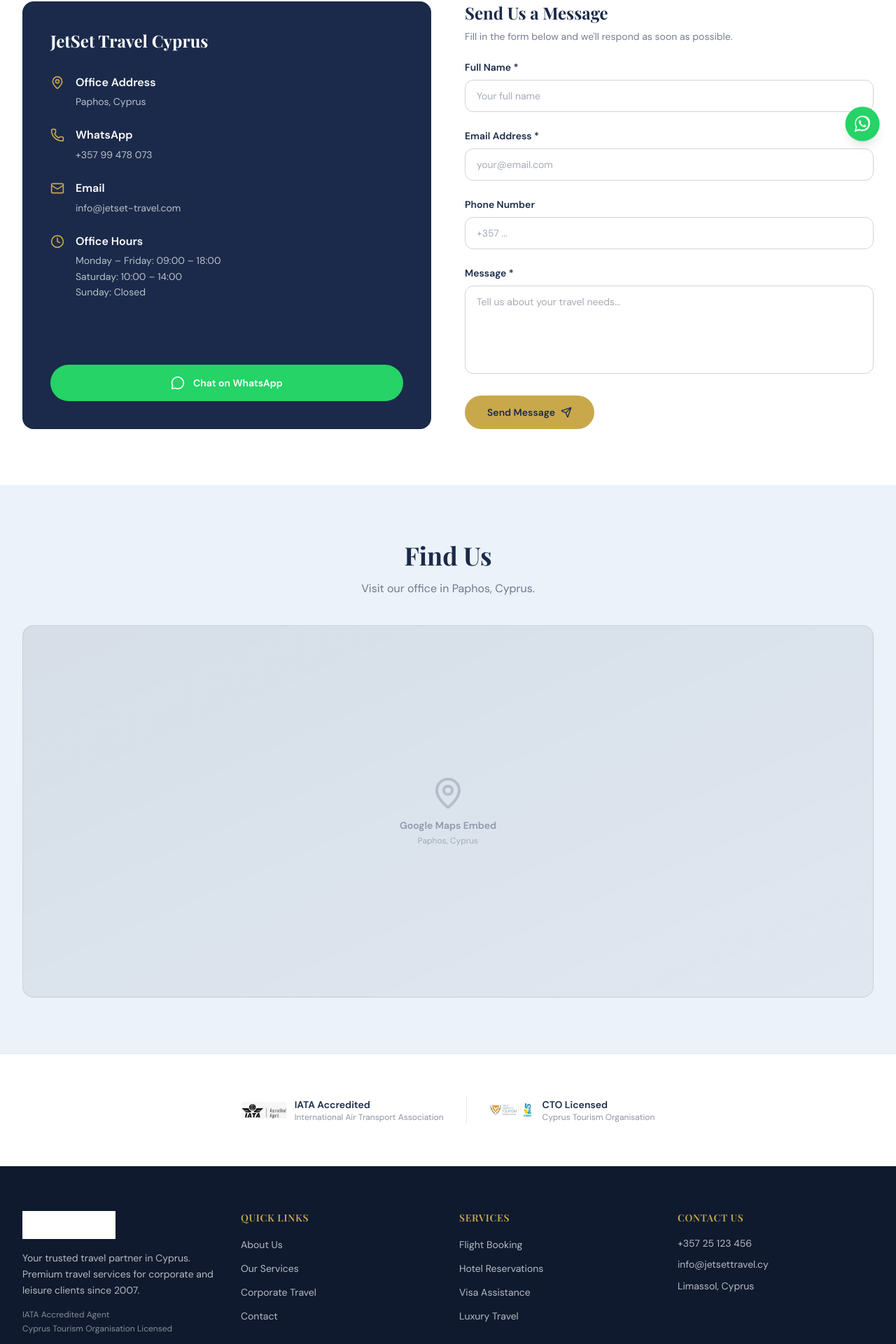
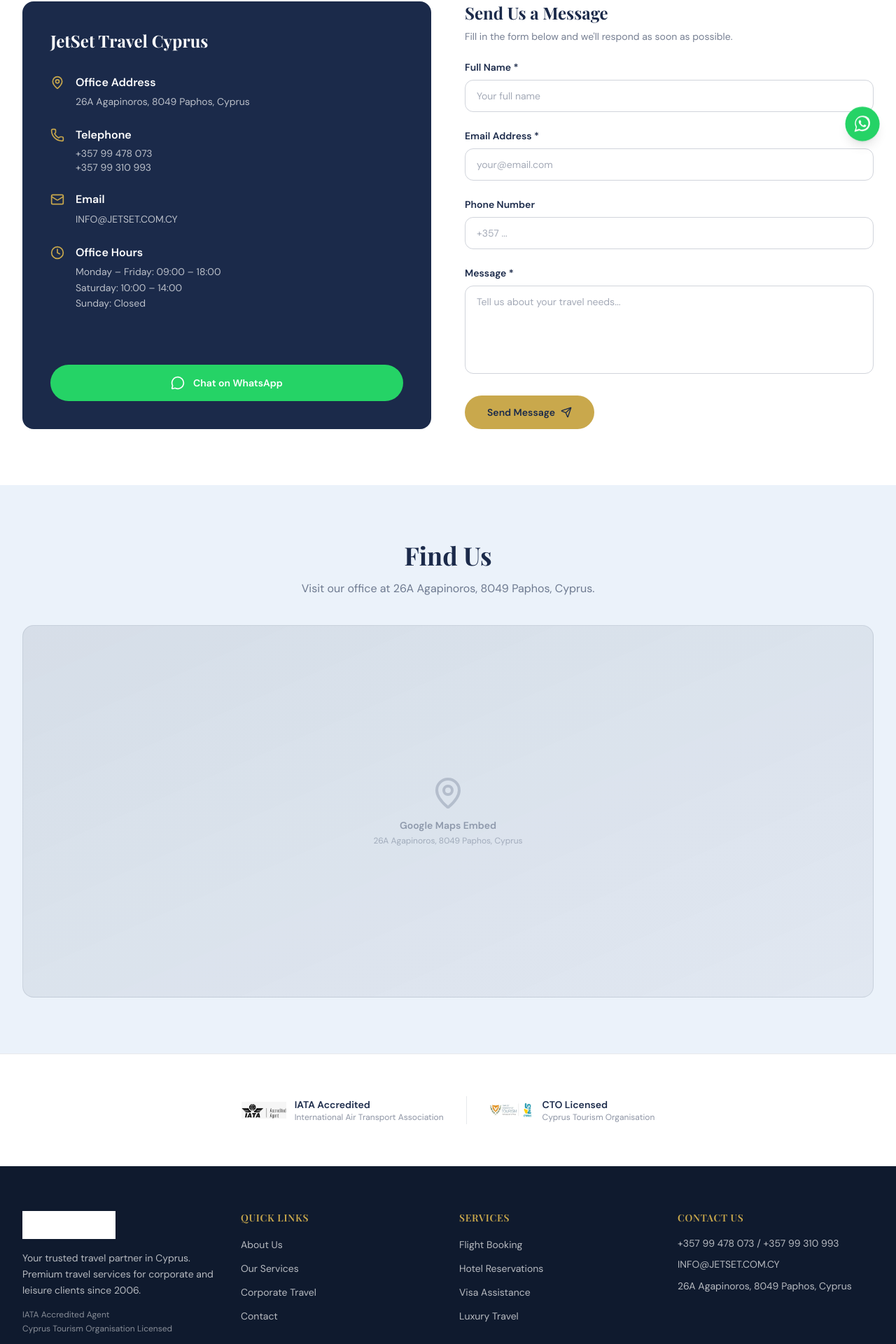
Before and after one commit to hugelifecy-arch/jetset-travel, a Next.js app: page /en/contact in a window 1280 px wide. Shown: the part 575-2495 px from the top of the page at 70% size. Built offline with nearby package versions, Linux system fonts and the light colour scheme.

Commit message:
Update company contact details and operating year

```diff
--- a/src/app/[locale]/about/page.tsx
+++ b/src/app/[locale]/about/page.tsx
@@ -11,7 +11,7 @@ import {
 export const metadata = {
   title: "About Us | JetSet Travel Cyprus",
   description:
-    "Learn about JetSet Travel Cyprus — our story, accreditations, values, and the team behind your travel experiences since 2007.",
+    "Learn about JetSet Travel Cyprus — our story, accreditations, values, and the team behind your travel experiences since 2006.",
 };
 
 const values = [
@@ -72,7 +72,7 @@ export default function AboutPage() {
             Your Trusted Travel Partner in Cyprus
           </h1>
           <p className="text-lg text-white/70 max-w-2xl mx-auto">
-            Since 2007, we&apos;ve been helping individuals and businesses
+            Since 2006, we&apos;ve been helping individuals and businesses
             travel smarter, safer, and with confidence.
           </p>
         </div>
@@ -91,7 +91,7 @@ export default function AboutPage() {
               </h2>
               <div className="space-y-4 text-brand-navy/70 leading-relaxed">
                 <p>
-                  JetSet Travel was founded in 2007 with a simple belief: travel
+                  JetSet Travel was founded in 2006 with a simple belief: travel
                   should be personal, transparent, and handled by people who
                   genuinely care about getting it right.
                 </p>
@@ -99,7 +99,7 @@ export default function AboutPage() {
                   What started as a two-person office in Paphos has grown into
                   one of Cyprus&apos;s most trusted travel agencies — serving
                   corporate clients, luxury travellers, and families across the
-                  island. Over 15 years later, that founding principle hasn&apos;t
+                  island. Over 20 years later, that founding principle hasn&apos;t
                   changed.
                 </p>
                 <p>
@@ -183,7 +183,7 @@ export default function AboutPage() {
                 Years of Service
               </h3>
               <p className="text-brand-navy/60 text-sm leading-relaxed">
-                Trusted by thousands of clients across Cyprus since 2007.
+                Trusted by thousands of clients across Cyprus since 2006.
               </p>
             </div>
           </div>
--- a/src/app/[locale]/contact/page.tsx
+++ b/src/app/[locale]/contact/page.tsx
@@ -85,19 +85,25 @@ export default function ContactPage() {
                     <div>
                       <p className="font-semibold mb-1">Office Address</p>
                       <p className="text-white/70 text-sm leading-relaxed">
-                        Paphos, Cyprus
+                        26A Agapinoros, 8049 Paphos, Cyprus
                       </p>
                     </div>
                   </li>
                   <li className="flex items-start gap-4">
                     <Phone className="h-5 w-5 text-brand-gold flex-shrink-0 mt-0.5" />
                     <div>
-                      <p className="font-semibold mb-1">WhatsApp</p>
+                      <p className="font-semibold mb-1">Telephone</p>
                       <a
-                        href="https://wa.me/35799478073"
-                        className="text-white/70 text-sm hover:text-brand-gold transition-colors"
+                        href="tel:+35799478073"
+                        className="block text-white/70 text-sm hover:text-brand-gold transition-colors"
                       >
                         +357 99 478 073
+                      </a>
+                      <a
+                        href="tel:+35799310993"
+                        className="block text-white/70 text-sm hover:text-brand-gold transition-colors"
+                      >
+                        +357 99 310 993
                       </a>
                     </div>
                   </li>
@@ -106,10 +112,10 @@ export default function ContactPage() {
                     <div>
                       <p className="font-semibold mb-1">Email</p>
                       <a
-                        href="mailto:info@jetset-travel.com"
+                        href="mailto:INFO@JETSET.COM.CY"
                         className="text-white/70 text-sm hover:text-brand-gold transition-colors"
                       >
-                        info@jetset-travel.com
+                        INFO@JETSET.COM.CY
                       </a>
                     </div>
                   </li>
@@ -278,7 +284,7 @@ export default function ContactPage() {
               Find Us
             </h2>
             <p className="text-brand-navy/60">
-              Visit our office in Paphos, Cyprus.
+              Visit our office at 26A Agapinoros, 8049 Paphos, Cyprus.
             </p>
           </div>
           <div className="aspect-[16/7] rounded-2xl bg-gradient-to-br from-brand-navy/10 to-brand-navy/5 border border-brand-navy/10 flex items-center justify-center">
@@ -288,7 +294,7 @@ export default function ContactPage() {
                 Google Maps Embed
               </p>
               <p className="text-brand-navy/30 text-xs mt-1">
-                Paphos, Cyprus
+                26A Agapinoros, 8049 Paphos, Cyprus
               </p>
             </div>
           </div>
--- a/src/components/layout/Footer.tsx
+++ b/src/components/layout/Footer.tsx
@@ -31,7 +31,7 @@ export default function Footer() {
             />
             <p className="text-sm text-white/70 leading-relaxed">
               Your trusted travel partner in Cyprus. Premium travel services for
-              corporate and leisure clients since 2007.
+              corporate and leisure clients since 2006.
             </p>
             <div className="text-xs text-white/50 space-y-1">
               <p>IATA Accredited Agent</p>
@@ -85,21 +85,21 @@ export default function Footer() {
             <ul className="space-y-2.5 text-sm text-white/70">
               <li>
                 <a
-                  href="tel:+35725123456"
+                  href="tel:+35799478073"
                   className="hover:text-brand-gold transition-colors"
                 >
-                  +357 25 123 456
+                  +357 99 478 073 / +357 99 310 993
                 </a>
               </li>
               <li>
                 <a
-                  href="mailto:info@jetsettravel.cy"
+                  href="mailto:INFO@JETSET.COM.CY"
                   className="hover:text-brand-gold transition-colors"
                 >
-                  info@jetsettravel.cy
+                  INFO@JETSET.COM.CY
                 </a>
               </li>
-              <li className="leading-relaxed">Limassol, Cyprus</li>
+              <li className="leading-relaxed">26A Agapinoros, 8049 Paphos, Cyprus</li>
             </ul>
           </div>
         </div>
@@ -128,7 +128,7 @@ export default function Footer() {
               />
             </a>
             <a
-              href="https://t.me/jetsettravelcy"
+              href="https://t.me/jetsetnotis"
               target="_blank"
               rel="noopener noreferrer"
               aria-label="Telegram"
--- a/src/messages/en.json
+++ b/src/messages/en.json
@@ -88,7 +88,7 @@
     "contactUs": "Contact Us"
   },
   "footer": {
-    "tagline": "Your trusted travel partner in Cyprus. Premium travel services for corporate and leisure clients since 2007.",
+    "tagline": "Your trusted travel partner in Cyprus. Premium travel services for corporate and leisure clients since 2006.",
     "iataAccredited": "IATA Accredited Agent",
     "cyprusTourism": "Cyprus Tourism Organisation Licensed",
     "quickLinks": "Quick Links",
@@ -102,7 +102,7 @@
     "visaAssistance": "Visa Assistance",
     "luxuryTravel": "Luxury Travel",
     "contactUs": "Contact Us",
-    "location": "Limassol, Cyprus",
+    "location": "26A Agapinoros, 8049 Paphos, Cyprus",
     "copyright": "JetSet Travel Cyprus. All rights reserved."
   },
   "forms": {
--- a/src/messages/ru.json
+++ b/src/messages/ru.json
@@ -88,7 +88,7 @@
     "contactUs": "Связаться с нами"
   },
   "footer": {
-    "tagline": "Ваш надёжный партнёр в сфере путешествий на Кипре. Премиальные услуги для корпоративных и частных клиентов с 2007 года.",
+    "tagline": "Ваш надёжный партнёр в сфере путешествий на Кипре. Премиальные услуги для корпоративных и частных клиентов с 2006 года.",
     "iataAccredited": "Аккредитованный агент IATA",
     "cyprusTourism": "Лицензия Кипрской организации по туризму",
     "quickLinks": "Быстрые ссылки",
@@ -102,7 +102,7 @@
     "visaAssistance": "Визовая поддержка",
     "luxuryTravel": "Премиальные путешествия",
     "contactUs": "Свяжитесь с нами",
-    "location": "Лимассол, Кипр",
+    "location": "26A Agapinoros, 8049 Paphos, Cyprus",
     "copyright": "JetSet Travel Cyprus. Все права защищены."
   },
   "forms": {
```
